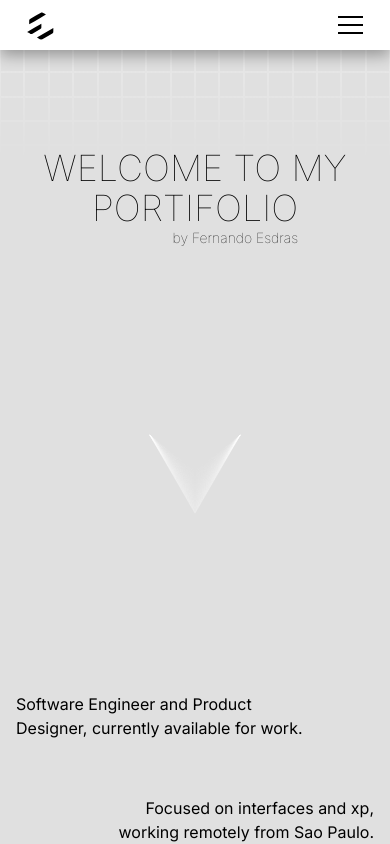
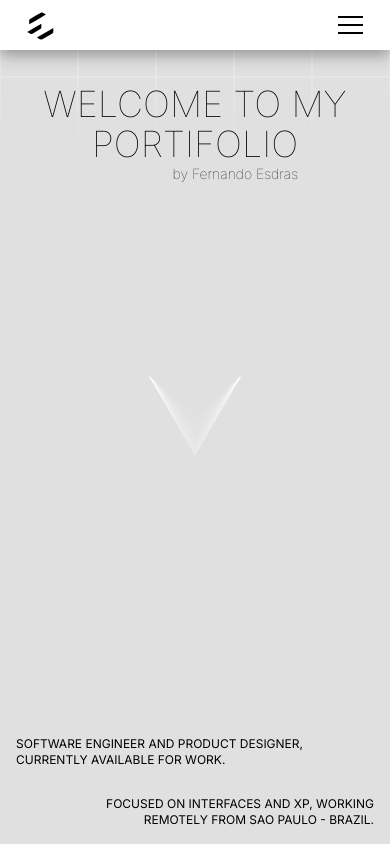
Before and after one commit to esdrasfyy/portifolio-web, a Next.js app: page / in a window 390 px wide. Built offline with nearby package versions, Linux system fonts and the light colour scheme.

Commit message:
test to analyze the responsive home layout

```diff
--- a/app/globals.css
+++ b/app/globals.css
@@ -101,23 +101,18 @@
   width: calc(6.25vw - 2px);
   height: calc(6.25vw - 2px);
   background: var(--color-bg-primary);
-  z-index: 2;
+  z-index: 40;
   transition: 1.5s;
-}
-section span:hover {
-  background: var(--color-bg-secondary);
-  opacity: 0.9;
-  transition: 0s;
 }
 
 @media (max-width: 900px) {
-  section span {
+  .animated-background span {
     width: calc(10vw - 2px);
     height: calc(10vw - 2px);
   }
 }
 @media (max-width: 600px) {
-  section span {
+  .animated-background span {
     width: calc(20vw - 2px);
     height: calc(20vw - 2px);
   }
--- a/app/page.tsx
+++ b/app/page.tsx
@@ -4,9 +4,9 @@ import { FaGithub } from "react-icons/fa";
 
 export default function Home() {
   return (
-    <main className="flex overflow-y-hidden h-[100vh]  flex-col items-center justify-center  bg-blend-difference text-white">
+    <main className="flex overflow-y-hidden h-[100vh]  flex-col items-center justify-end  bg-blend-difference text-white">
       <BackgroundHome />
-      <div className="z-50 flex w-full h-screen justify-between px-12 max-sm:px-4 relative pt-16">
+      <div className="z-50 flex w-full min-h-[90vh] justify-between px-12 max-sm:px-4 relative">
         <aside className="flex h-full justify-end flex-col items-center gap-4 max-sm:hidden">
           <button className="text-2xl">
             <FaGithub />
@@ -14,7 +14,7 @@ export default function Home() {
           <span className="w-[1px] h-72 bg-custom-secondaryAqua"></span>
         </aside>
         <section className="w-full h-full flex flex-col justify-between overflow-hidden px-11 max-sm:px-0">
-          <div className="w-full flex flex-col justify-center items-center mt-[10vh]">
+          <div className="w-full flex flex-col justify-center items-center mt-[10vh] max-md:mt-0">
             <h1 className="text-8xl font-thin flex flex-col text-center w-full max-lg:text-6xl max-md:text-4xl">
               <span className="w-full h-fit">WELCOME TO MY</span>{" "}
               <span className="mx-auto w-fit h-fit">
@@ -29,7 +29,7 @@ export default function Home() {
             <svg
               aria-label="Vercel's logo, a triangle, sits in the center of a grid, surrounded by rays of light which are the colors of the rainbow."
               fill="none"
-              className="absolute top-1/2 min-w-[80vw]  left-1/2 w-[70vw] -translate-x-1/2 -translate-[300px] rotate-180"
+              className="absolute top-1/2 min-w-[80vw]  left-1/2 w-[70vw] -translate-x-1/2 -translate-y-[100px] rotate-180"
               role="img"
               viewBox="0 0 1200 700"
             >
@@ -599,7 +599,7 @@ export default function Home() {
               ></line>
             </svg>
           </div>
-          <div className="flex w-full justify-between max-sm:flex-col gap-14">
+          <div className="flex w-full text-sm max-sm:text-xs justify-between max-sm:flex-col gap-7 uppercase pb-4">
             <p className="w-72 text-start">
               Software Engineer and Product Designer, currently available for
               work.
@@ -607,7 +607,7 @@ export default function Home() {
             <div className="flex justify-end">
 
             <p className="w-72 text-end">
-              Focused on interfaces and xp, working remotely from Sao Paulo.
+              Focused on interfaces and xp, working remotely from Sao Paulo - Brazil.
             </p>
             </div>
           </div>
```
